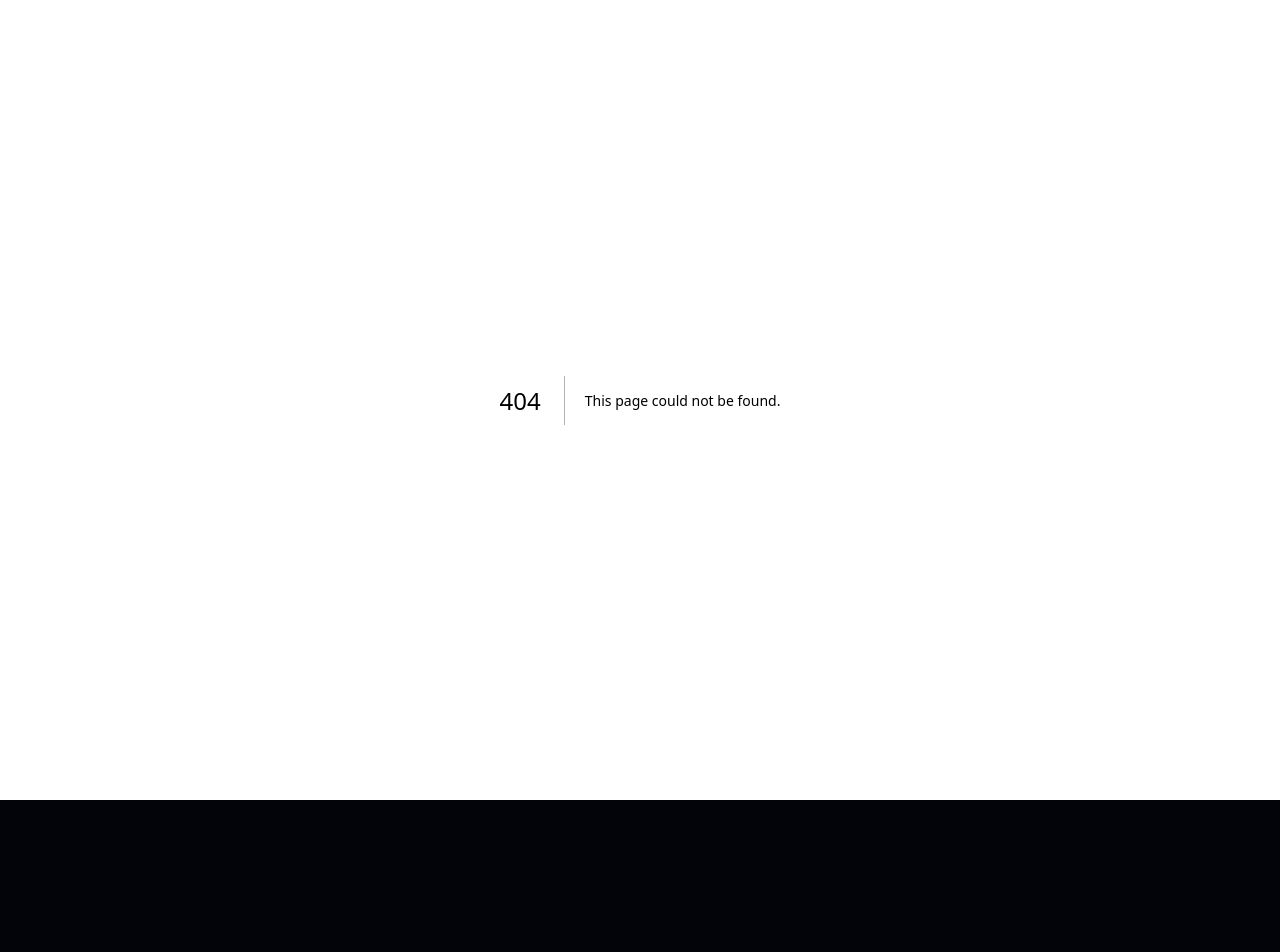
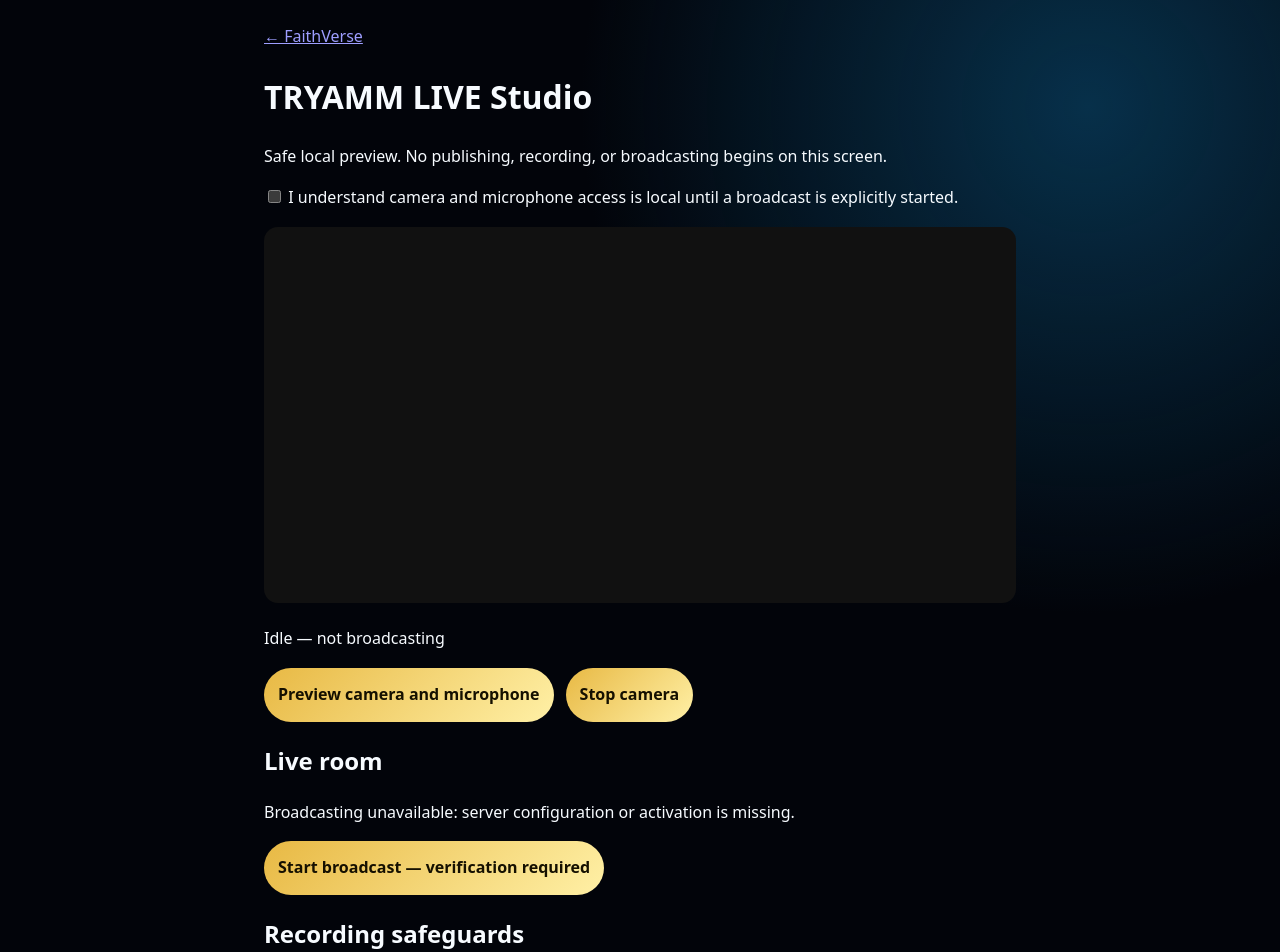
Before and after one commit to jgoldie1/amm-platform, a Next.js app: page /faithverse/live in a window 1280 px wide. Before the commit this address had no page. Shown: the top 952 px of the page. Before the commit the page ends 800 px from the top, so only its background shows below. Built offline with nearby package versions, Linux system fonts and the light colour scheme.

Commit message:
Add safe local broadcast studio preview and recording acceptance gates

```diff
--- /dev/null
+++ b/app/faithverse/live/page.tsx
@@ -0,0 +1,39 @@
+'use client';
+import { useEffect, useRef, useState } from 'react';
+export default function BroadcastStudio(){
+ const video=useRef<HTMLVideoElement>(null);
+ const stream=useRef<MediaStream|null>(null);
+ const [state,setState]=useState('Idle — not broadcasting');
+ const [consent,setConsent]=useState(false);
+ const [allowed,setAllowed]=useState(false);
+ const [busy,setBusy]=useState(false);
+ useEffect(()=>{fetch('/api/faithverse/live/status',{cache:'no-store'}).then(r=>r.json()).then(v=>setAllowed(v.canJoin===true)).catch(()=>setAllowed(false));return()=>{stream.current?.getTracks().forEach(t=>t.stop())}},[]);
+ async function preview(){
+  if(busy)return;setBusy(true);
+  try{
+   if(!navigator.mediaDevices?.getUserMedia)throw new Error('Camera unavailable in this browser');
+   const s=await navigator.mediaDevices.getUserMedia({video:true,audio:true});
+   stream.current?.getTracks().forEach(t=>t.stop());stream.current=s;
+   if(video.current){video.current.srcObject=s;await video.current.play();}
+   setState('Local camera preview — not broadcasting or recording');
+  }catch(e){setState(e instanceof Error?e.message:'Camera permission denied');}
+  finally{setBusy(false)}
+ }
+ function stop(){stream.current?.getTracks().forEach(t=>t.stop());stream.current=null;if(video.current)video.current.srcObject=null;setState('Preview stopped');}
+ return <main style={{maxWidth:800,margin:'auto',padding:24,fontFamily:'system-ui',lineHeight:1.6}}>
+  <a href="/faithverse">← FaithVerse</a><h1>TRYAMM LIVE Studio</h1>
+  <p>Safe local preview. No publishing, recording, or broadcasting begins on this screen.</p>
+  <label style={{display:'block',marginBottom:16}}><input type="checkbox" checked={consent} onChange={e=>setConsent(e.target.checked)}/> I understand camera and microphone access is local until a broadcast is explicitly started.</label>
+  <video ref={video} muted playsInline controls={false} style={{background:'#111',width:'100%',minHeight:220,borderRadius:14}} aria-label="Local camera preview"/>
+  <p role="status" aria-live="polite">{state}</p>
+  <div style={{display:'flex',gap:12,flexWrap:'wrap'}}>
+   <button style={{padding:14,minHeight:48}} disabled={!consent||busy} onClick={preview}>Preview camera and microphone</button>
+   <button style={{padding:14,minHeight:48}} onClick={stop}>Stop camera</button>
+  </div>
+  <h2>Live room</h2>
+  <p>{allowed?'Live service reports configured, but the studio is waiting for a verified connection and publishing flow.':'Broadcasting unavailable: server configuration or activation is missing.'}</p>
+  <button disabled style={{padding:14,minHeight:48}}>Start broadcast — verification required</button>
+  <h2>Recording safeguards</h2>
+  <p>Recordings require explicit host and participant notice, a separately authorized Egress worker, private storage, and moderation. Nothing here starts Egress or publishes media.</p>
+ </main>
+}
```
